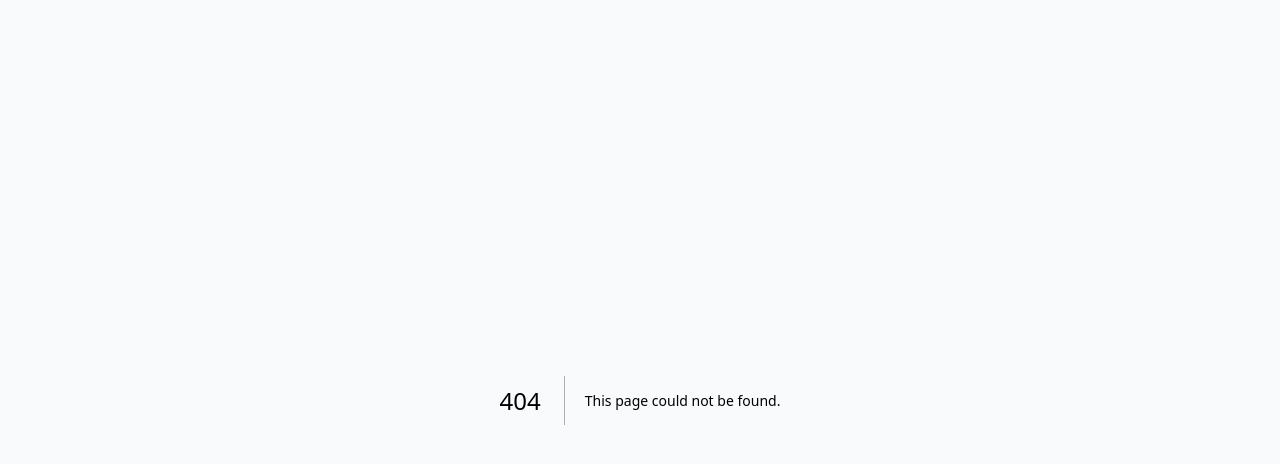
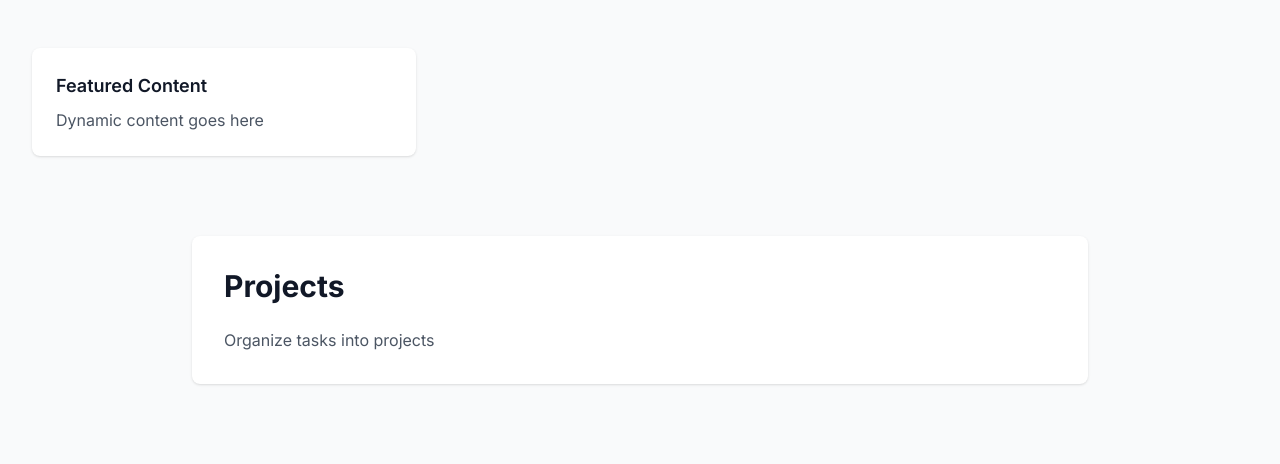
Before and after one commit to abhinav118/task-manager-pro-1755635460400, a Next.js app: page /projects in a window 1280 px wide. Before the commit this address had no page. Shown: the top 464 px of the page. Built offline with nearby package versions, Linux system fonts and the light colour scheme.

Commit message:
Add app/projects/page.tsx

```diff
--- /dev/null
+++ b/app/projects/page.tsx
@@ -0,0 +1,23 @@
+import { siteData, navigation } from '@/lib/data'
+
+export default function ProjectsPage() {
+  return (
+    <div className="min-h-screen">
+      <div className="container py-12">
+          <div className="grid grid-cols-1 md:grid-cols-2 lg:grid-cols-3 gap-8">
+            {/* Grid content will be populated from data */}
+            <div className="card p-6">
+              <h3 className="text-lg font-semibold mb-2">Featured Content</h3>
+              <p className="text-gray-600">Dynamic content goes here</p>
+            </div>
+          </div>
+        </div>
+<div className="container py-8">
+          <div className="card p-8 max-w-4xl mx-auto">
+            <h2 className="text-3xl font-bold mb-6">Projects</h2>
+            <p className="text-gray-600">Organize tasks into projects</p>
+          </div>
+        </div>
+    </div>
+  )
+}
```
